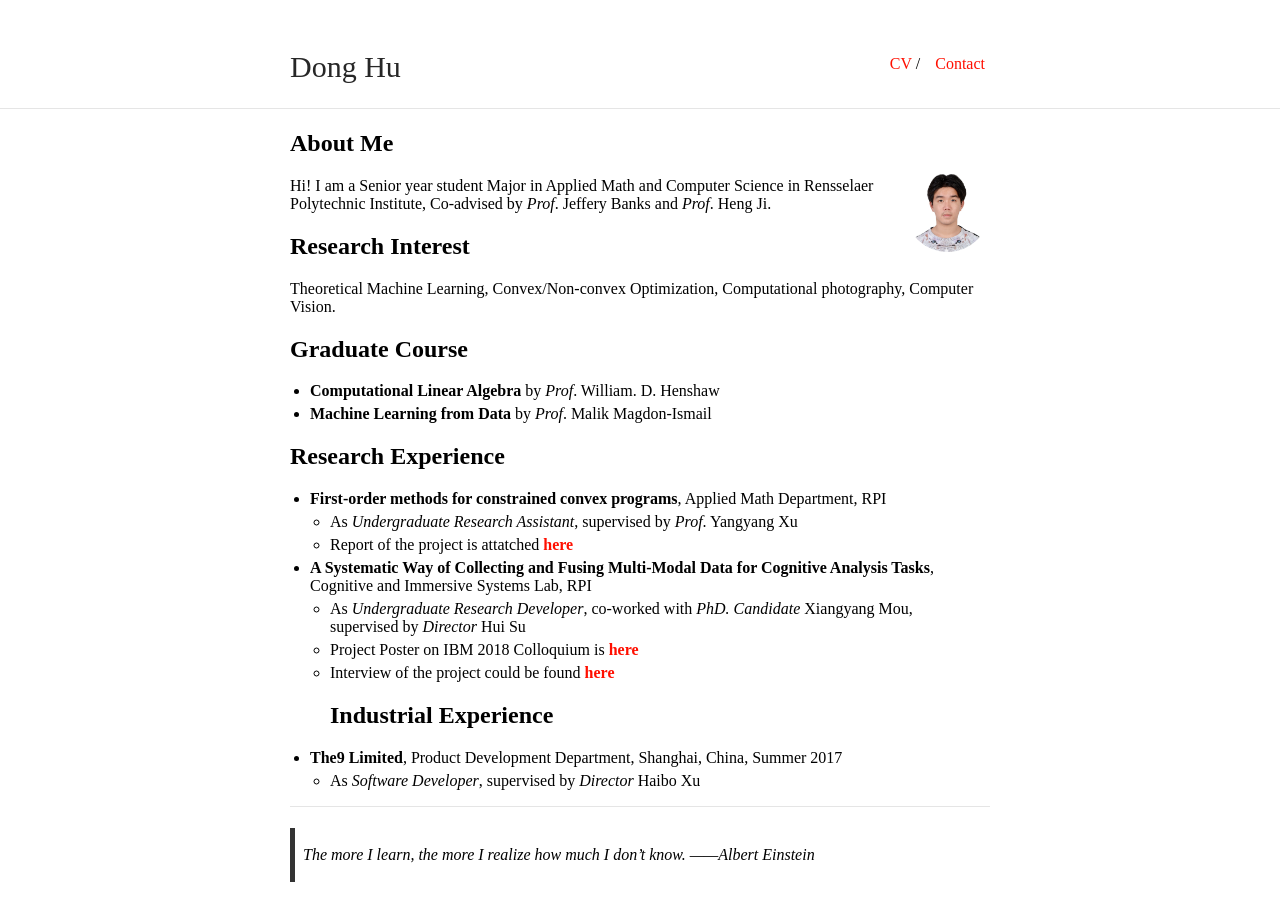
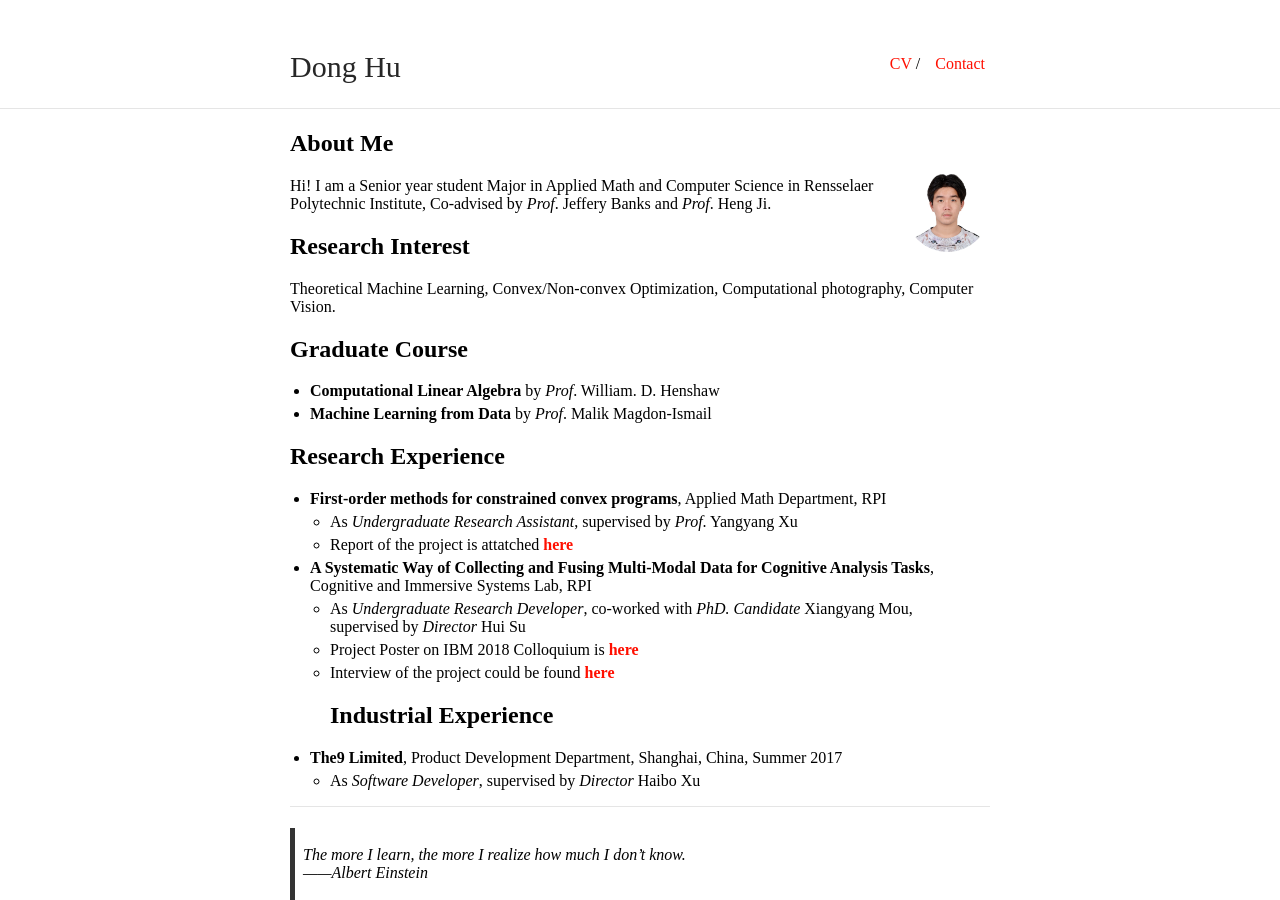
Before and after one commit to jurohd/jurohd.github.io, a Jekyll site: the page built from index.md, in a window 1280 px wide. Built offline with Jekyll 4.4.1, drawn with Linux system fonts in a browser that asks for light colours; our own code applies the rules of GitHub Pages for plain Markdown files.

```diff
--- a/index.md
+++ b/index.md
@@ -34,5 +34,5 @@ Theoretical Machine Learning, Convex/Non-convex Optimization, Computational phot
 
 ---
 
-> The more I learn, the more I realize how much I don't know.
+> The more I learn, the more I realize how much I don't know. \
 >                                                   ------Albert Einstein
```
